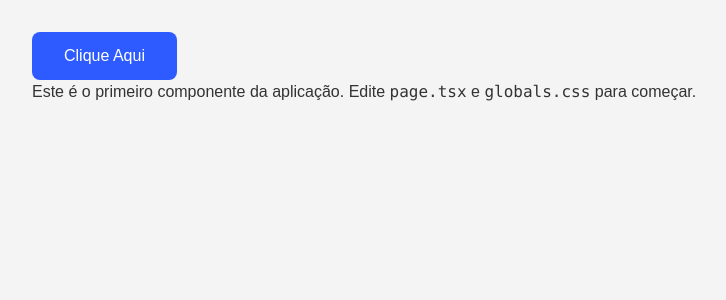
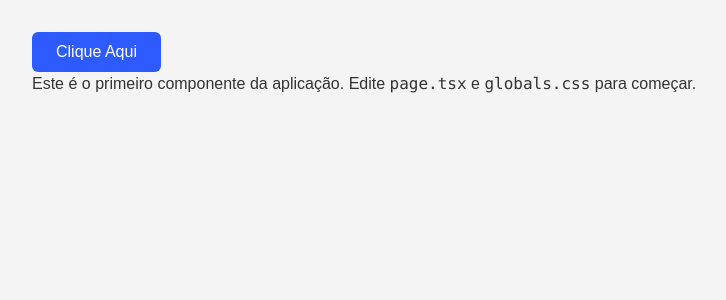
Before and after one commit to VitoriaMir/alfabit-design-system, a Next.js app: page / in a window 1280 px wide. Shown: the top 300 px of the page, without its empty margins (0-726 px from the left). Built offline with nearby package versions, Linux system fonts and the light colour scheme.

Commit message:
Refactor Button component to improve styling and add disabled state handling

```diff
--- a/app/components/Button/Button.tsx
+++ b/app/components/Button/Button.tsx
@@ -3,16 +3,23 @@ export type ButtonProps = {
   className?: string;
 } & React.ButtonHTMLAttributes<HTMLButtonElement>;
 
-const Button = ({ children, className, ...props }: ButtonProps) => {
-  return (
-    <button
-      className={`bg-primary rounded-[8px] px-[32px] py-[12px] text-white cursor-pointer transition-colors hover:bg-primary/80 border-none ${
-        className || ""
-      }`}
-      {...props}
-    >
-      {children}
-    </button>
+const Button = ({ children, className, disabled, ...rest }: ButtonProps) => {
+  const generalStyle = "rounded-md px-6 py-2";
+
+  const Btn = (classes: string) => {
+    return (
+      <button
+        className={`${generalStyle} ${classes} ${className || ""}`}
+        disabled={disabled}
+        {...rest}
+      >
+        {children}
+      </button>
+    );
+  };
+
+  return Btn(
+    disabled ? "bg-bg-disabled text-text-disabled" : "bg-primary text-white"
   );
 };
 
```
